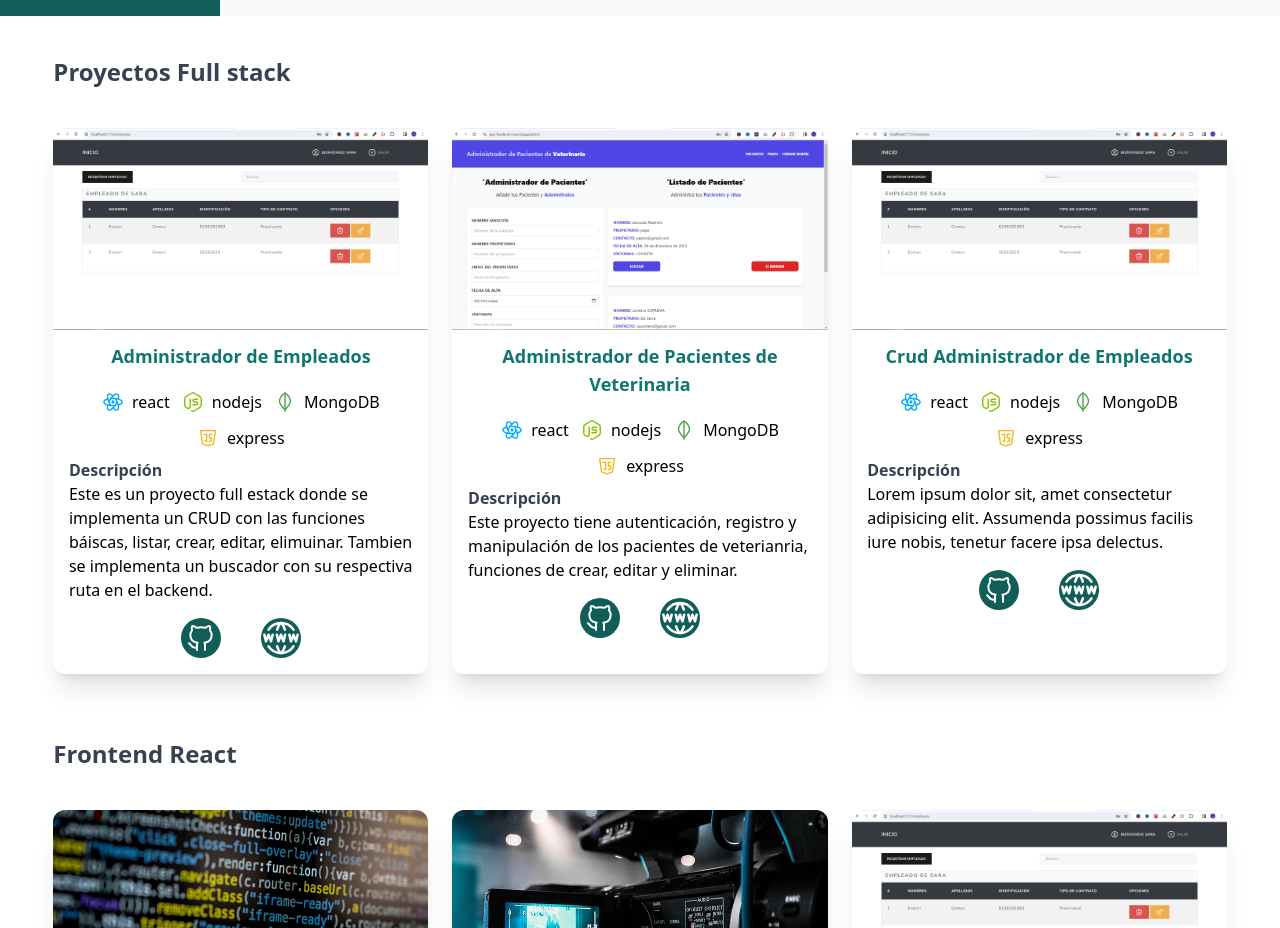
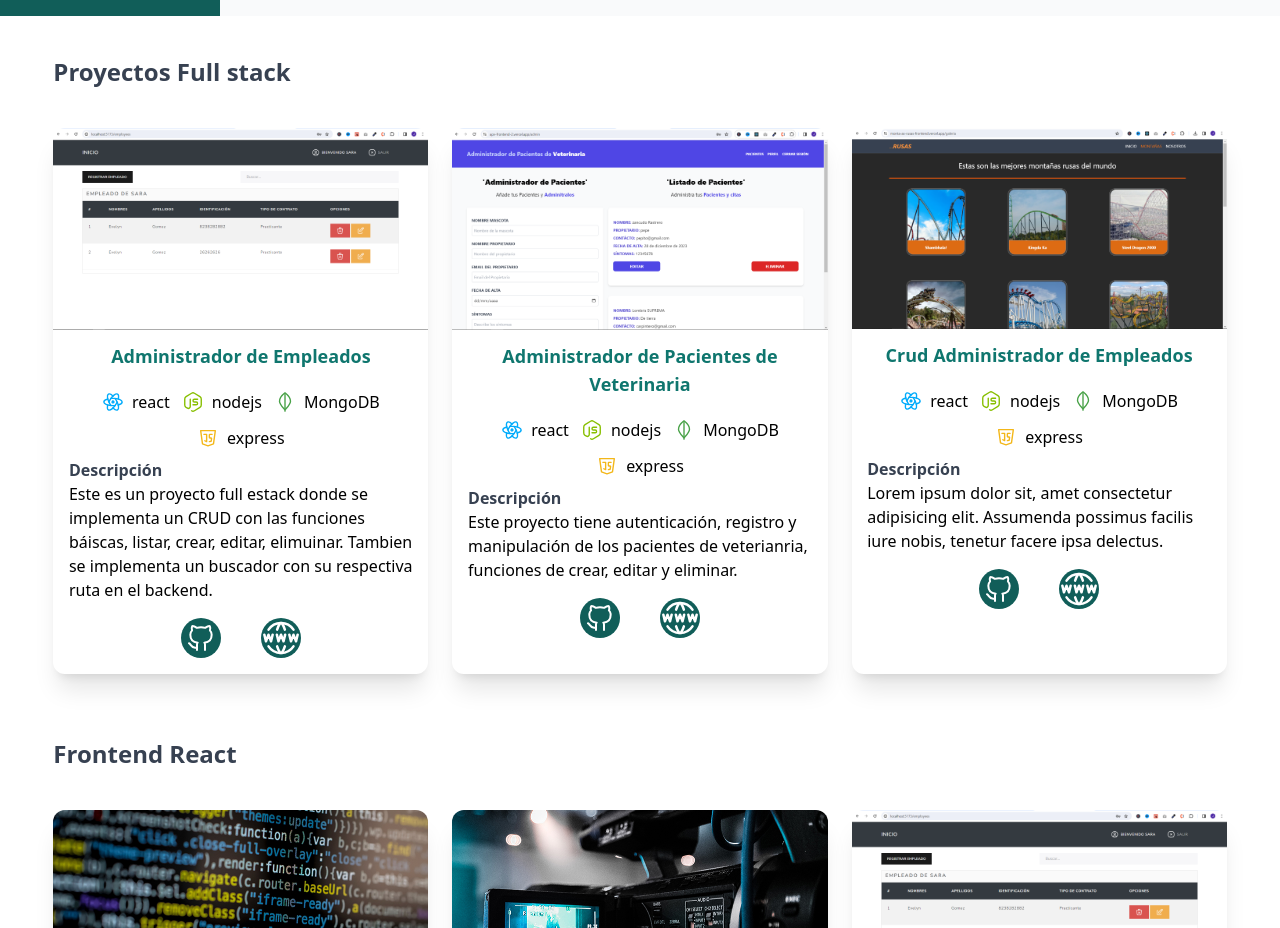
Before and after one commit to jeidervanegas/web-personal-protafolio, a React (Vite) app: page / in a window 1280 px wide. Shown: the part 1420-2348 px from the top of the page. Built offline with nearby package versions, Linux system fonts and the light colour scheme.

Commit message:
first commit6

```diff
--- a/src/pages/Portafolio.jsx
+++ b/src/pages/Portafolio.jsx
@@ -4,6 +4,7 @@ import imgageFondo from '../img/crud-empleados-completo.png'
 import imgageVeterinaria from '../img/veterinaria.png'
 import imgageVeterinariaJ from '../img/veterinaria-javascript.png'
 import imgageControlPresupuestoJavascript from '../img/control-presupuesto-javascript.png'
+import rusas from '../img/rusas.png'
 import imgage1 from '../img/galeria-1.jpg'
 import imgage2 from '../img/galeria-2.jpg'
 import imgage3 from '../img/galeria-3.jpg'
@@ -19,8 +20,10 @@ export const Portafolio = () => {
           <div className="grid md:grid-cols-3 gap-6 ">
             <div className="shadow-xl   rounded-xl        overflow-hidden ">
               <div className="overflow-hidden">
-                <a target='_blank' href="https://crud-completo-fronted.vercel.app/">
-
+                <a
+                  target="_blank"
+                  href="https://crud-completo-fronted.vercel.app/"
+                >
                   <img
                     className="hover:scale-110 transition-all cursor-pointer"
                     src={imgageFondo}
@@ -363,11 +366,16 @@ export const Portafolio = () => {
 
             <div className="shadow-xl   rounded-xl        overflow-hidden ">
               <div className="overflow-hidden">
+                <a
+                  target="_blank"
+                  href="https://monta-as-rusas-frontend.vercel.app/"
+                >
                   <img
                     className="hover:scale-110 transition-all cursor-pointer"
-                  src={imgageFondo}
+                    src={rusas}
                     alt=""
                   />
+                </a>
               </div>
               <div>
                 <h4
@@ -1048,7 +1056,6 @@ export const Portafolio = () => {
           </div>
         </div>
 
-
         <div id="javascript" className="w-11/12 m-auto">
           <h4 className="text-2xl mt-6 py-10 text-gray-700 font-bold">
             Frontend Javascript
@@ -1056,7 +1063,10 @@ export const Portafolio = () => {
           <div className="grid md:grid-cols-3 gap-6 ">
             <div className="shadow-xl   rounded-xl        overflow-hidden ">
               <div className="overflow-hidden">
-                <a target="_blank" href="https://control-presupuesto01.netlify.app/">
+                <a
+                  target="_blank"
+                  href="https://control-presupuesto01.netlify.app/"
+                >
                   <img
                     className="hover:scale-110 transition-all cursor-pointer"
                     src={imgageControlPresupuestoJavascript}
```
Also changed, not shown: src/img/rusas.png (added). Lines whose indentation alone changed are shown as unchanged.
